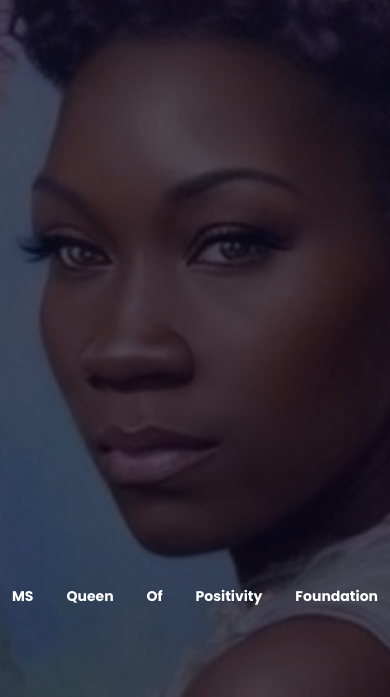
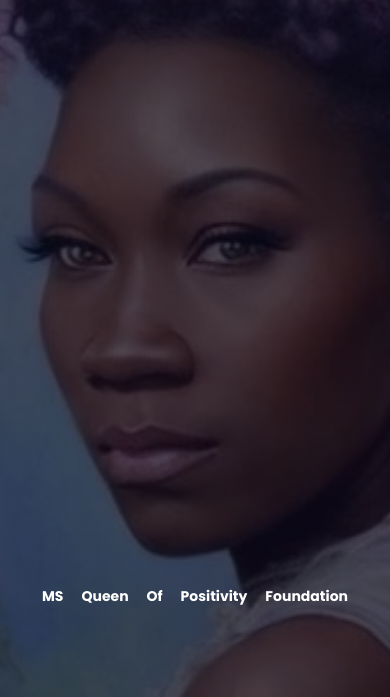
Before and after one commit to akiliwebhost/LindaWeb, a plain HTML site: page index.html in a window 390 px wide. Shown: the part 147-844 px from the top of the page. Drawn offline with Linux system fonts and the light colour scheme.

Commit message:
word-spacing

```diff
--- a/style.css
+++ b/style.css
@@ -687,5 +687,6 @@ nav .fa {
 	.text-box h1 {
 		font-size: 14px;
 		margin-bottom: 100px;
+		word-spacing: 15px;
 	}
 }
```
